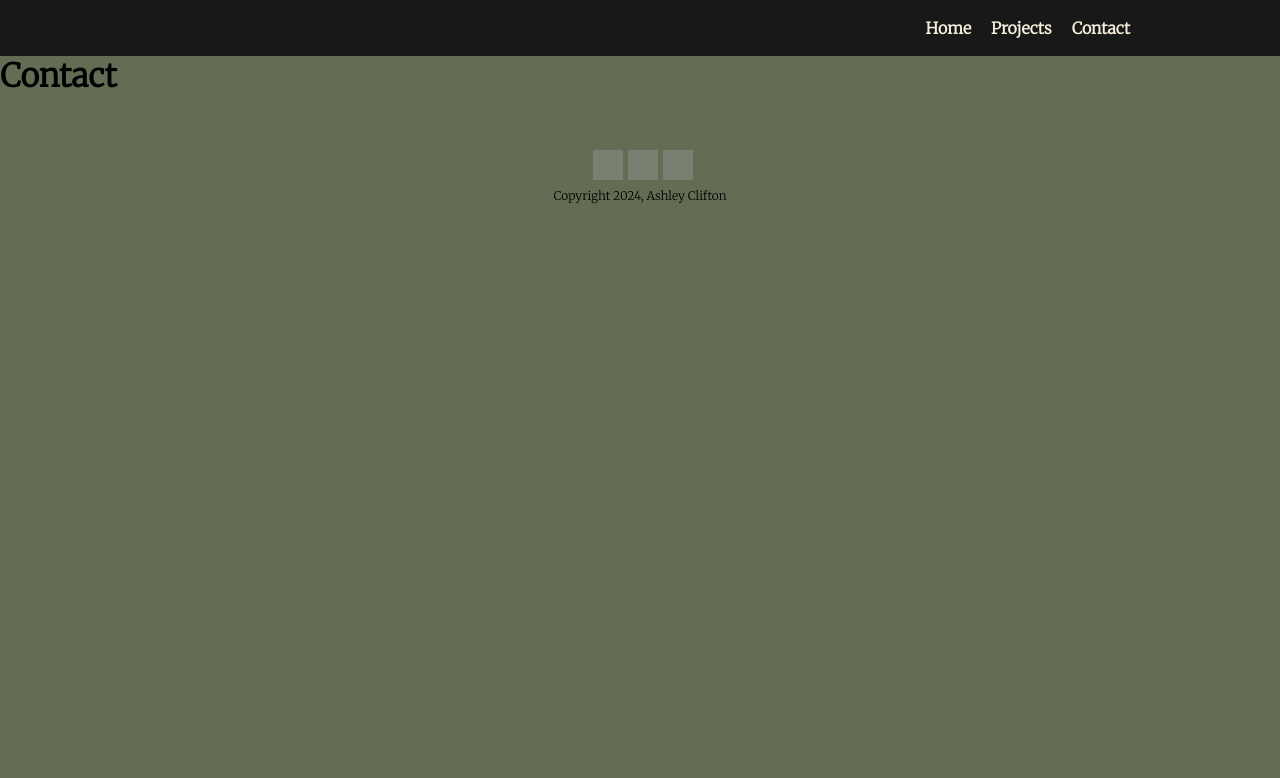
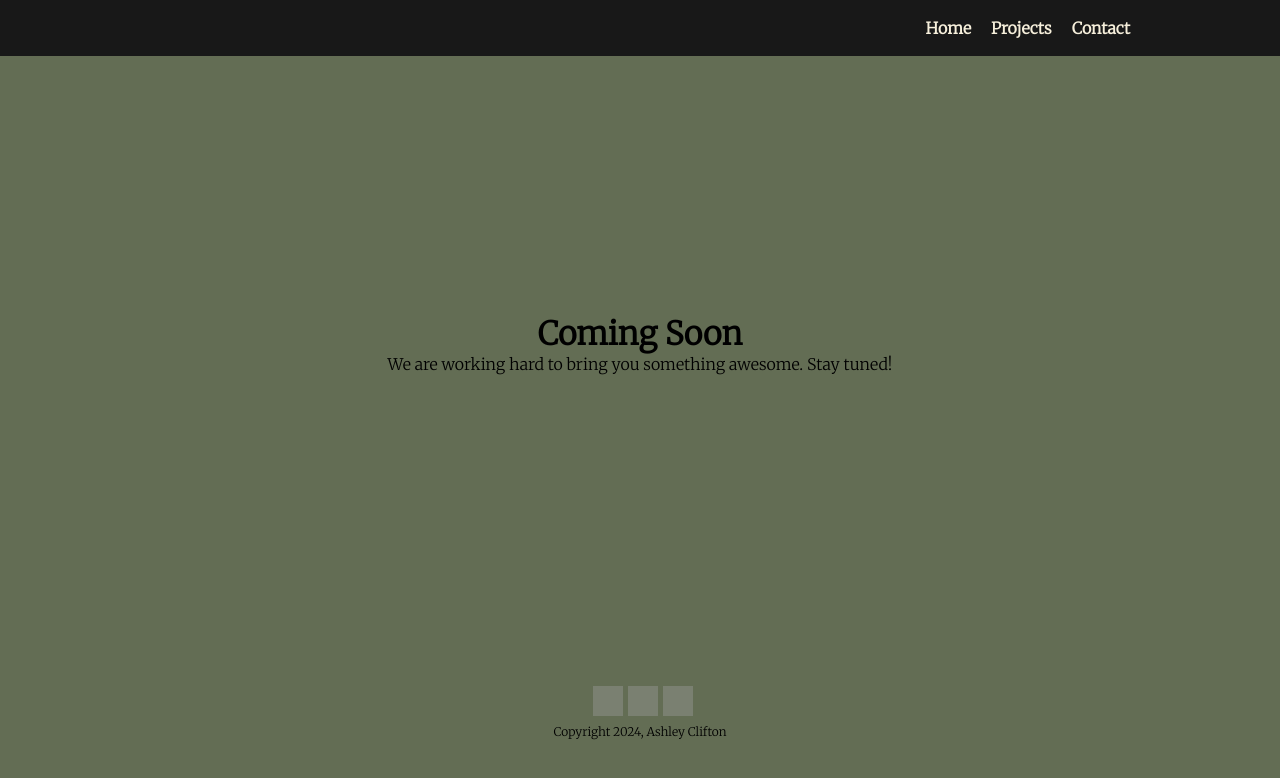
Before and after one commit to RandomAshes/randomashes.github.io, a Next.js app: page /contact in a window 1280 px wide. Shown: the top 778 px of the page. Built offline with nearby package versions, Linux system fonts and the light colour scheme; grey boxes are pictures that could not be loaded.

Commit message:
Add a coming soon message for projects and contact pages

```diff
--- /dev/null
+++ b/src/app/_components/coming-soon/coming-soon.module.scss
@@ -0,0 +1,8 @@
+.comingSoon {
+	display: flex;
+	flex-direction: column;
+	justify-content: center;
+	align-items: center;
+	padding: '50px';
+	height: calc(100vh - 14rem);
+}
--- /dev/null
+++ b/src/app/_components/coming-soon/coming-soon.tsx
@@ -0,0 +1,12 @@
+import styles from './coming-soon.module.scss';
+
+function ComingSoon() {
+	return (
+		<div className={styles.comingSoon}>
+			<h1>Coming Soon</h1>
+			<p>We are working hard to bring you something awesome. Stay tuned!</p>
+		</div>
+	);
+}
+
+export default ComingSoon;
--- a/src/app/contact/page.tsx
+++ b/src/app/contact/page.tsx
@@ -1,7 +1,9 @@
+import ComingSoon from "../_components/coming-soon/coming-soon";
+
 function ContactPage() {
 	return (
 		<div>
-			<h1>Contact</h1>
+			<ComingSoon />
 		</div>
 	);
 }
--- a/src/app/projects/page.tsx
+++ b/src/app/projects/page.tsx
@@ -1,7 +1,9 @@
+import ComingSoon from '../_components/coming-soon/coming-soon';
+
 function ProjectsPage() {
 	return (
 		<div>
-			<h1>Projects</h1>
+			<ComingSoon />
 		</div>
 	);
 }
```
